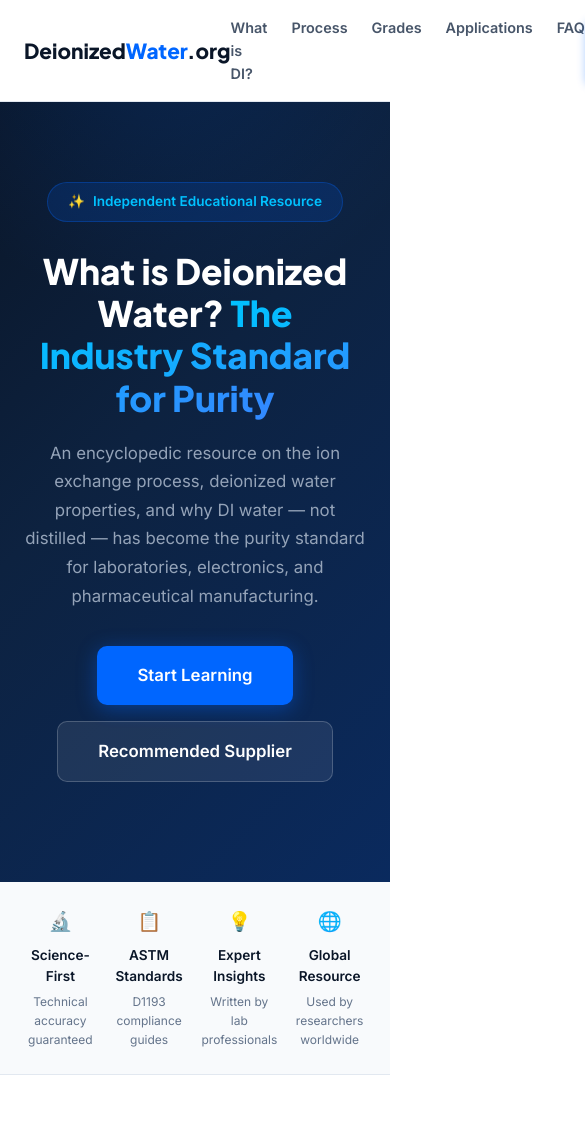
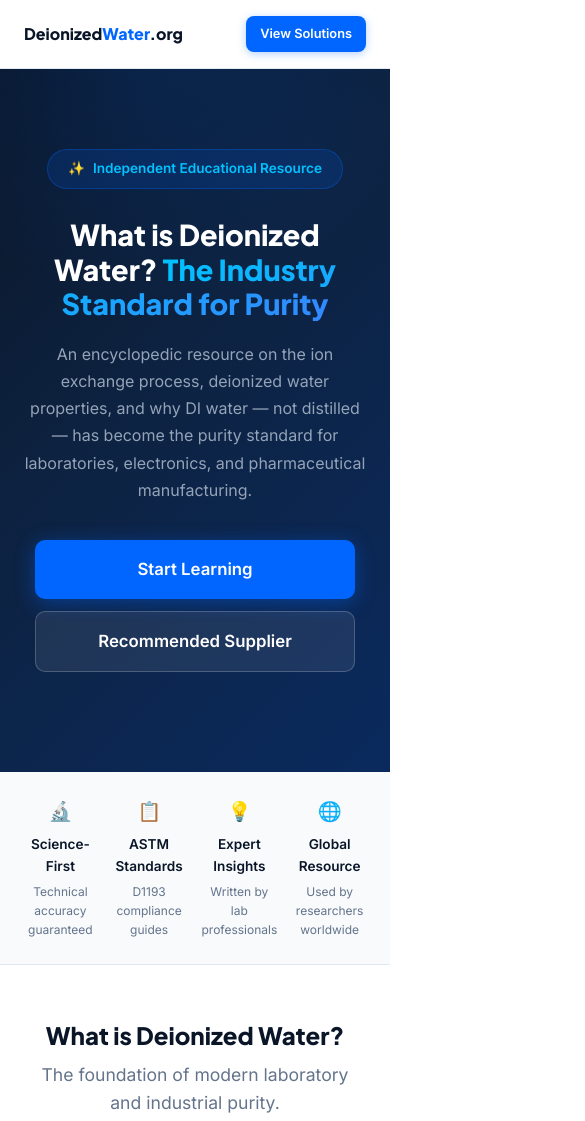
Before and after one commit to usavgllc/deionizedwater.org, a plain HTML site: page index.html in a window 390 px wide. Shown: the top 1121 px of the page, 585 px wide, since content can reach past the window. Drawn offline with Linux system fonts and the light colour scheme.

Commit message:
Update index.html

```diff
--- a/index.html
+++ b/index.html
@@ -527,9 +527,21 @@
             .footer-grid { grid-template-columns: 1fr 1fr; }
         }
         @media (max-width: 640px) {
+            html, body { overflow-x: hidden; }
+            .nav .container { gap: 8px; }
+            .nav-logo { font-size: 1rem; min-width: 0; overflow: hidden; text-overflow: ellipsis; white-space: nowrap; }
+            .nav-links { display: none !important; }
+            .nav-cta { font-size: 0.8rem; padding: 8px 14px; white-space: nowrap; flex-shrink: 0; }
+            .hero h1 { font-size: 1.8rem; }
+            .hero-sub { font-size: 1rem; }
+            .hero-buttons { flex-direction: column; align-items: center; gap: 12px; }
+            .btn-primary, .btn-secondary { width: 100%; max-width: 320px; text-align: center; justify-content: center; }
+            .section { padding: 56px 0; }
+            .section-title { font-size: 1.5rem; }
+            .features-grid { grid-template-columns: 1fr; }
+            .content-grid { grid-template-columns: 1fr; gap: 32px; }
             .footer-grid { grid-template-columns: 1fr; }
             .footer-bottom { flex-direction: column; gap: 20px; text-align: center; }
-            .hero h1 { font-size: 2.2rem; }
             .cta-box { padding: 40px 24px; }
         }
     </style>
```
